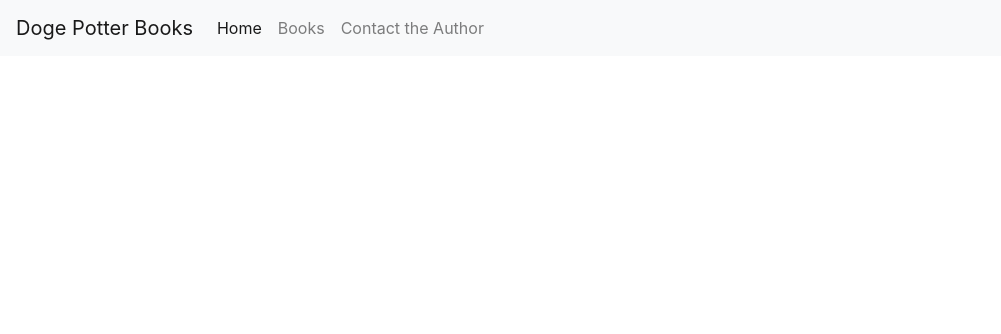
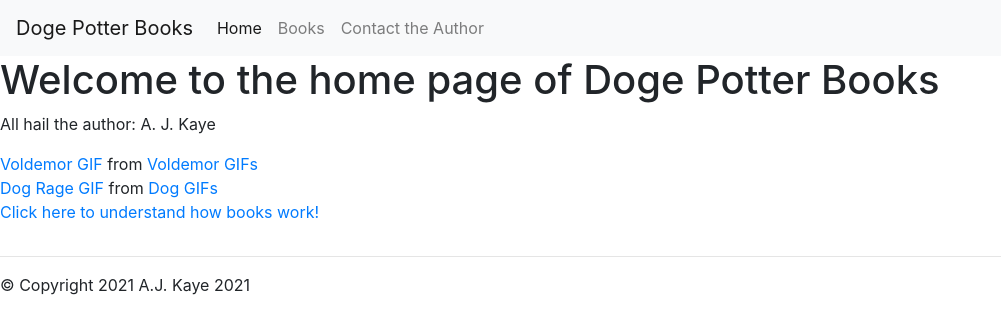
Before and after one commit to Kayeaus/Website-Project-Austin-Kaye, a plain HTML site: page Index.html in a window 1280 px wide. Shown: the whole page, without its empty margins (0-1001 px from the left). Drawn offline with nearby package versions, Linux system fonts and the light colour scheme; a script that the page names is missing.

Commit message:
Final Site

```diff
--- a/Index.html
+++ b/Index.html
@@ -34,6 +34,22 @@
         </div>
       </nav>
 
+    <html>
+    <body>
+        <h1>Welcome to the home page of Doge Potter Books</h1>
+        <p>All hail the author: A. J. Kaye</p>
+        <div class="tenor-gif-embed" data-postid="12511046" data-share-method="host" data-width="100%" data-aspect-ratio="4"><a href="https://tenor.com/view/voldemor-harrypotter-mechant-sorcier-magie-noir-gif-12511046">Voldemor GIF</a> from <a href="https://tenor.com/search/voldemor-gifs">Voldemor GIFs</a></div><script type="text/javascript" async src="https://tenor.com/embed.js"></script>
+        <div class="tenor-gif-embed" data-postid="10286616" data-share-method="host" data-width="100%" data-aspect-ratio="4"><a href="https://tenor.com/view/doge-rage-vibrate-gif-10286616">Dog Rage GIF</a> from <a href="https://tenor.com/search/dog-gifs">Dog GIFs</a></div><script type="text/javascript" async src="https://tenor.com/embed.js"></script>
+        <p><a href="https://en.wikipedia.org/wiki/Book">Click here to understand how books work!</a></p>
+
+
+    </body>
+    </html>
+    <footer style="margin-top:2em; margin-bottom:2em;">
+        <hr>
+        &copy; Copyright 2021 A.J. Kaye 2021
+      </footer>
+
     <script src="https://code.jquery.com/jquery-3.3.1.slim.min.js" integrity="sha384-q8i/X+965DzO0rT7abK41JStQIAqVgRVzpbzo5smXKp4YfRvH+8abtTE1Pi6jizo" crossorigin="anonymous"></script>
     <script src="https://cdnjs.cloudflare.com/ajax/libs/popper.js/1.14.7/umd/popper.min.js" integrity="sha384-UO2eT0CpHqdSJQ6hJty5KVphtPhzWj9WO1clHTMGa3JDZwrnQq4sF86dIHNDz0W1" crossorigin="anonymous"></script>
     <script src="https://stackpath.bootstrapcdn.com/bootstrap/4.3.1/js/bootstrap.min.js" integrity="sha384-JjSmVgyd0p3pXB1rRibZUAYoIIy6OrQ6VrjIEaFf/nJGzIxFDsf4x0xIM+B07jRM" crossorigin="anonymous"></script>
```
Also changed, not shown: Books.html (+4 -1 lines), Contact.html (+4 -1 lines), Formsent.html (+4 -1 lines).
